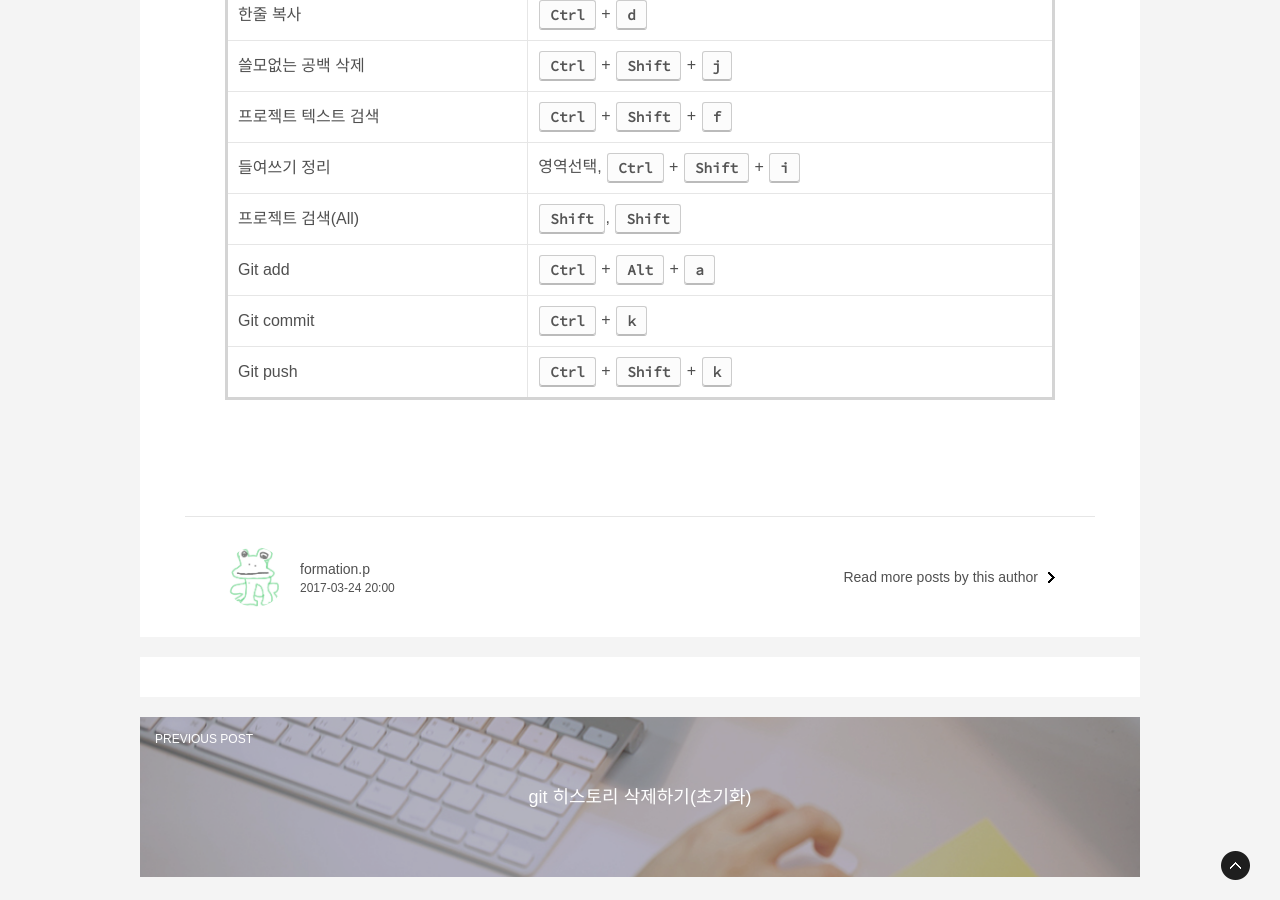
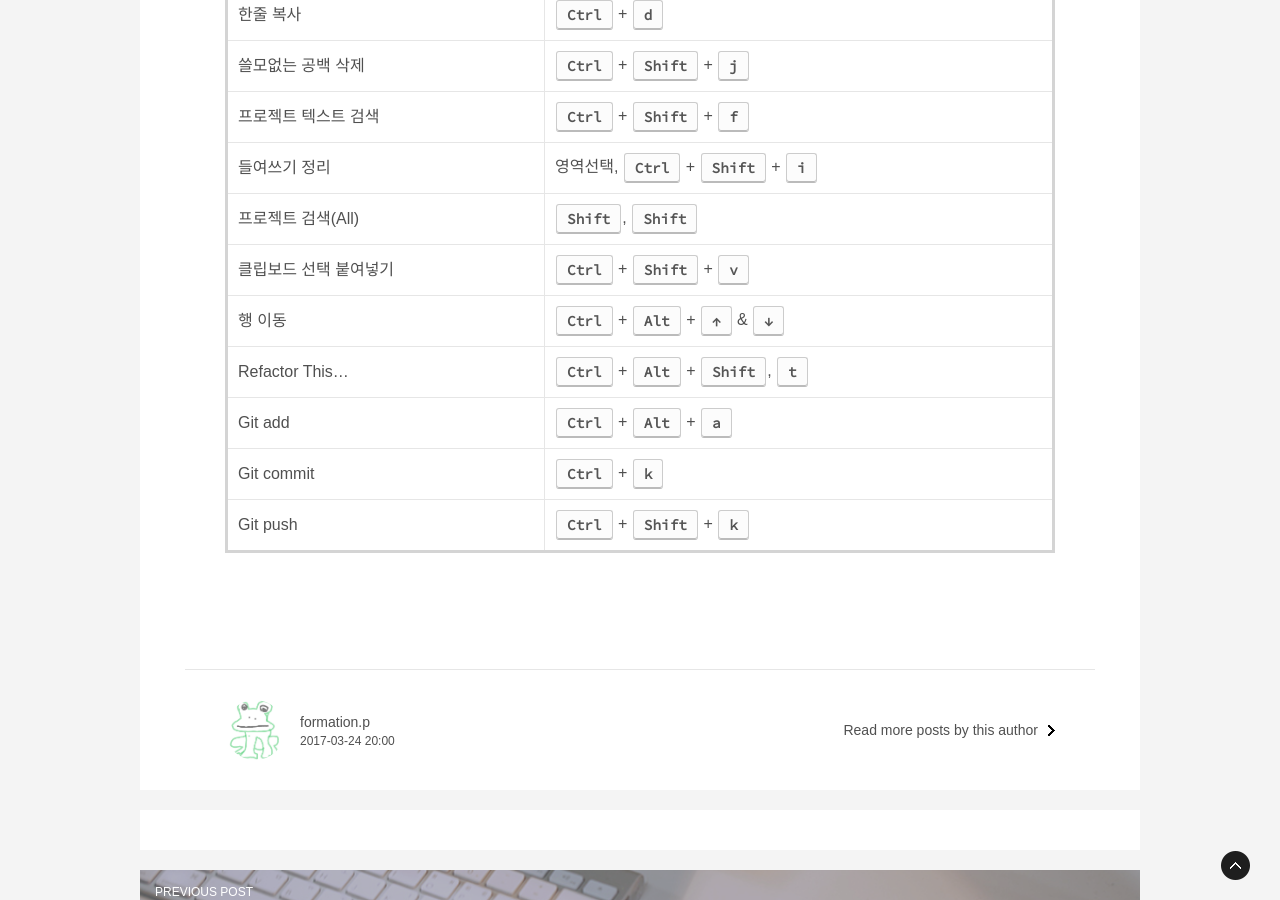
Before and after one commit to gutmate/gutmate.github.com, a Jekyll site: the page built from _posts/2017-03-24-webstorm-keymaps.md, in a window 1280 px wide and 900 px high, scrolled down 763 px. Built offline with Jekyll 4.4.1, drawn with Linux system fonts in a browser that asks for light colours; some web fonts are replaced; comment, search, counter and statistics services are not loaded.

Commit message:
Update posting about Webstorm-keymaps

```diff
--- a/_posts/2017-03-24-webstorm-keymaps.md
+++ b/_posts/2017-03-24-webstorm-keymaps.md
@@ -22,6 +22,9 @@ image: /files/covers/webstorm-icon.jpg
 |프로젝트 텍스트 검색|<kbd>Ctrl</kbd> + <kbd>Shift</kbd> + <kbd>f</kbd>|
 |들여쓰기 정리|영역선택, <kbd>Ctrl</kbd> + <kbd>Shift</kbd> + <kbd>i</kbd>|
 |프로젝트 검색(All)|<kbd>Shift</kbd>, <kbd>Shift</kbd>|
+|클립보드 선택 붙여넣기|<kbd>Ctrl</kbd> + <kbd>Shift</kbd> + <kbd>v</kbd>|
+|행 이동|<kbd>Ctrl</kbd> + <kbd>Alt</kbd> + <kbd>↑</kbd> & <kbd>↓</kbd>|
+|Refactor This...|<kbd>Ctrl</kbd> + <kbd>Alt</kbd> + <kbd>Shift</kbd>, <kbd>t</kbd>|
 |Git add|<kbd>Ctrl</kbd> + <kbd>Alt</kbd> + <kbd>a</kbd>|
 |Git commit|<kbd>Ctrl</kbd> + <kbd>k</kbd>|
-|Git push|<kbd>Ctrl</kbd> + <kbd>Shift</kbd> + <kbd>k</kbd>
+|Git push|<kbd>Ctrl</kbd> + <kbd>Shift</kbd> + <kbd>k</kbd>|
```
